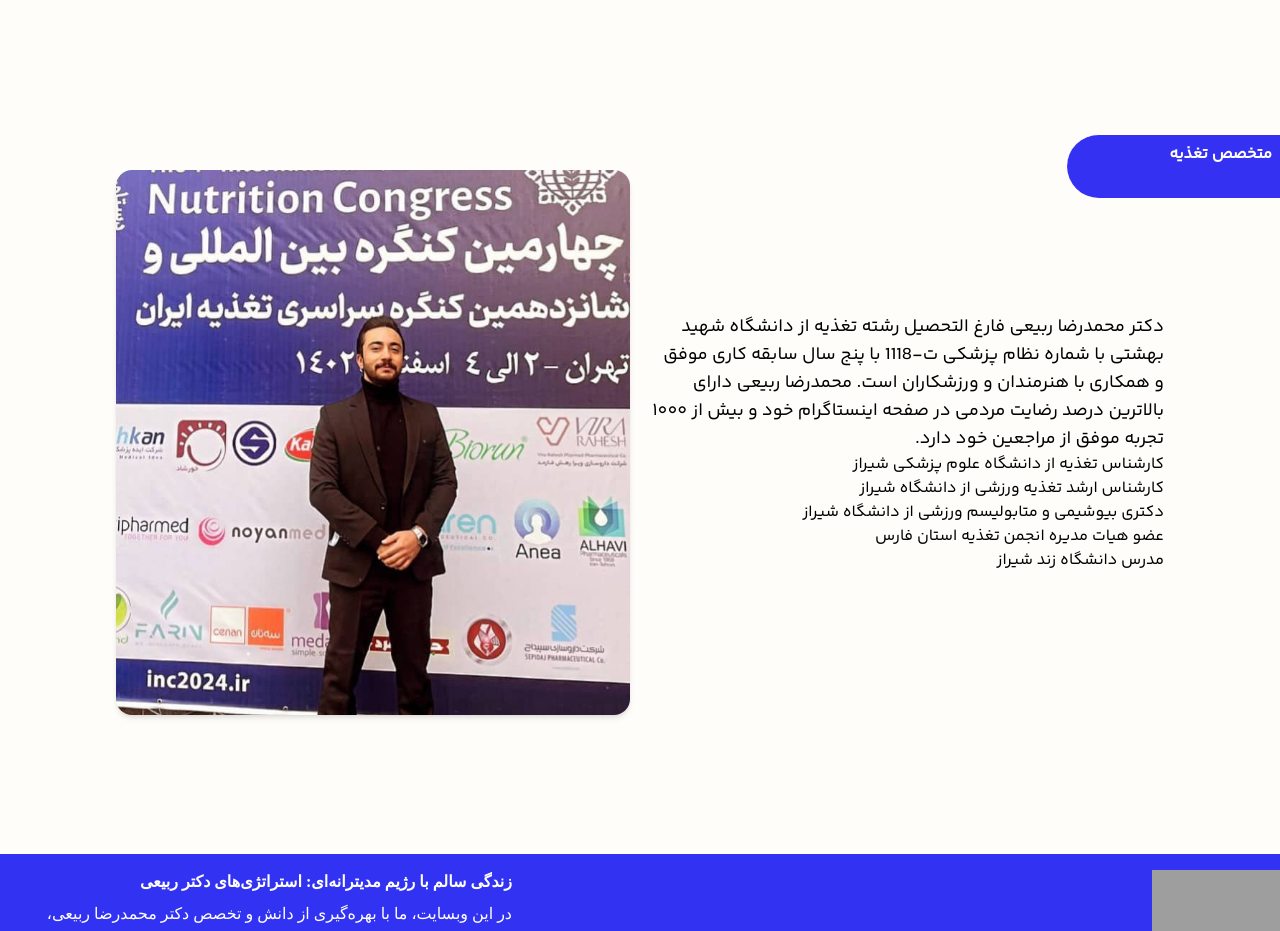
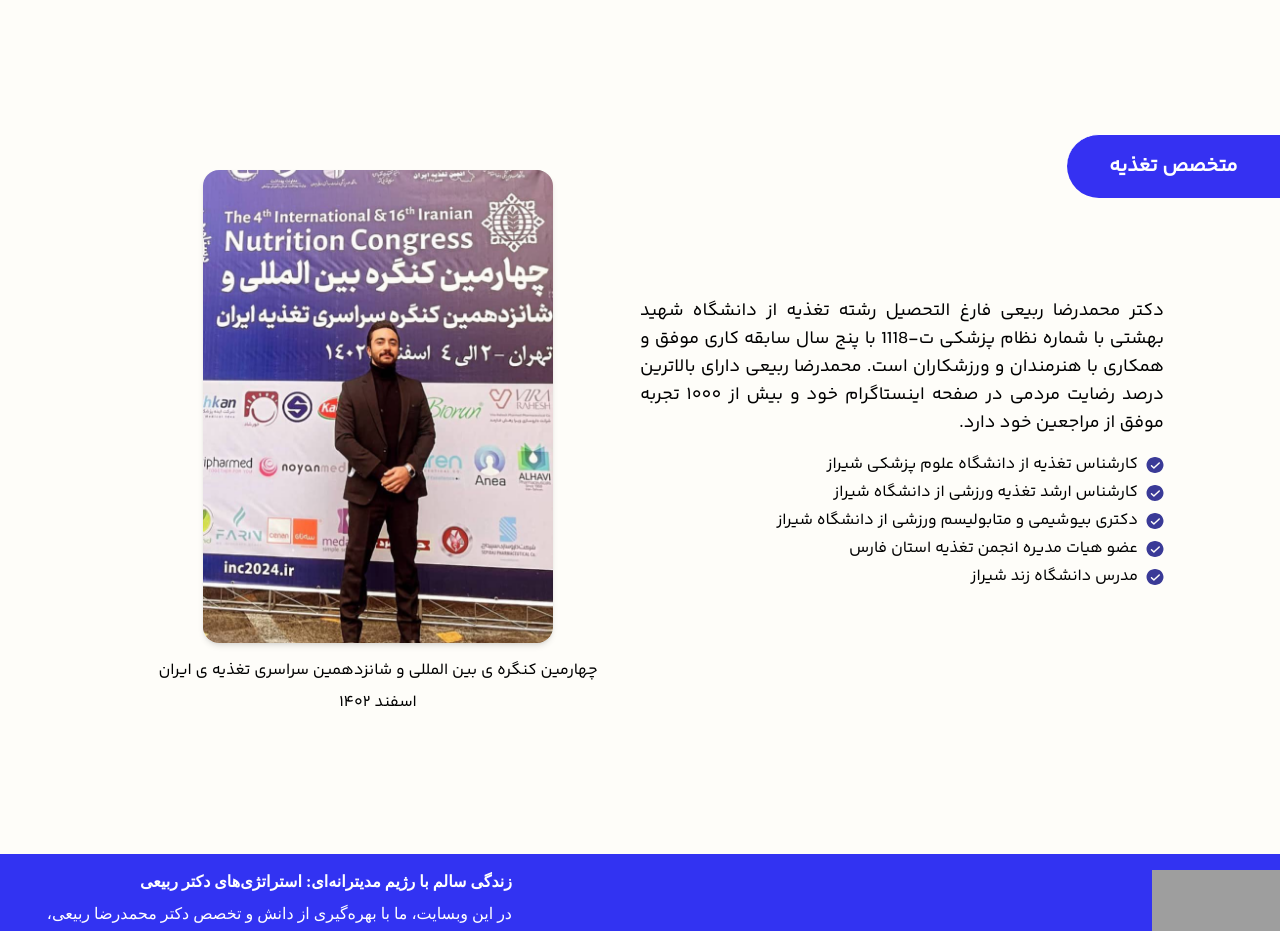
Before and after one commit to ParsaBordbar/Healthcare_Diet, a Next.js app in the folder client/: page / in a window 1280 px wide. Shown: the part 2300-3231 px from the top of the page. Built offline with nearby package versions, Linux system fonts and the light colour scheme; grey boxes are pictures that could not be loaded.

Commit message:
write description for the image of doctor and add items in description of doxtor

```diff
--- a/client/src/components/Dr_Rabiee_Landing_components/Information.tsx
+++ b/client/src/components/Dr_Rabiee_Landing_components/Information.tsx
@@ -1,43 +1,71 @@
 import React from "react";
-import DocPhoto from "../../../public/images/dr.jpeg"
-import Image from 'next/image';
-
-
+import DocPhoto from "../../../public/images/dr.jpeg";
+import Image from "next/image";
+import Check from "/public/svg/check.svg";
 function InformationSection() {
   return (
     <section className="relative h-screen p-5 bg-[#FEFDF9]">
-      <div className="absolute top-20 right-0 w-1/6 h-16 bg-[#3531F2] text-white p-2 rounded-l-full border-t border-white rtl">
-        <h6 className="font-bold flex items-center">
-          متخصص تغذیه
-        </h6>
+      <div className="absolute top-20 right-0 flex items-center w-1/6 h-16 bg-[#3531F2] text-white p-2 rounded-l-full border-t border-white rtl">
+        <h6 className="font-bold w-full text-xl text-center">متخصص تغذیه</h6>
       </div>
       <div className="flex justify-between items-center mx-24 my-24">
-
-        <article className="w-1/2 ml-5 rtl">
-          <h3 className="text-lg">
+        <article className="w-1/2 flex flex-col gap-4 rtl">
+          <h3 className="text-lg text-justify">
             دکتر محمدرضا ربیعی فارغ التحصیل رشته تغذیه از دانشگاه شهید بهشتی با
             شماره نظام پزشکی ت-1118 با پنج سال سابقه کاری موفق و همکاری با
             هنرمندان و ورزشکاران است. محمدرضا ربیعی دارای بالاترین درصد رضایت
             مردمی در صفحه اینستاگرام خود و بیش از ۱۰۰۰ تجربه موفق از مراجعین خود
             دارد.
           </h3>
-          <ul className="list-disc pl-5">
-            <li>کارشناس تغذیه از دانشگاه علوم پزشکی شیراز</li>
-            <li>کارشناس ارشد تغذیه ورزشی از دانشگاه شیراز</li>
-            <li>دکتری بیوشیمی و متابولیسم ورزشی از دانشگاه شیراز</li>
-            <li>عضو هیات مدیره انجمن تغذیه استان فارس</li>
-            <li>مدرس دانشگاه زند شیراز</li>
+          <ul className="text-justify flex flex-col gap-1 pl-5">
+            <li className="flex items-center gap-2">
+              <Check />
+              <p>کارشناس تغذیه از دانشگاه علوم پزشکی شیراز</p>
+            </li>
+            <li className="flex items-center gap-2">
+              <Check />
+              <p>کارشناس ارشد تغذیه ورزشی از دانشگاه شیراز </p>
+            </li>
+            <li className="flex items-center gap-2">
+              <Check />
+              <p>دکتری بیوشیمی و متابولیسم ورزشی از دانشگاه شیراز </p>
+            </li>
+            <li className="flex items-center gap-2">
+              <Check />
+              <p>عضو هیات مدیره انجمن تغذیه استان فارس</p>
+            </li>
+            <li className="flex items-center gap-2">
+              <Check />
+              <p>مدرس دانشگاه زند شیراز</p>
+            </li>
           </ul>
         </article>
-        <div className="w-1/2 overflow-hidden h-[545px] rounded-2xl shadow-md">
+        <div className="flex flex-col h-[545px] items-center w-1/2 ">
+          <div className="w-2/3 overflow-hidden  rounded-2xl shadow-md">
+            <Image
+              src={DocPhoto}
+              alt="Doctor Information"
+              className="w-full h-full object-cover"
+              width={5000}
+              height={5000}
+            />
+          </div>
+          <section className="flex flex-col mt-4 gap-2 items-center">
+            <p>چهارمین کنگره ی بین المللی و شانزدهمین سراسری تغذیه ی ایران</p>
+            <p>اسفند ۱۴۰۲</p>
+          </section>
+        </div>
+        {/* <div className="w-1/2 h-[545px] flex flex-col gap-3 items-center  shadow-md">
           <Image
             src={DocPhoto}
             alt="Doctor Information"
-            className="w-full h-full object-cover"
+            className="w-full h-full rounded-2xl object-cover"
             width={5000}
             height={5000}
           />
-        </div>
+          <p>چهارمین کنگره ی بین المللی و شانزدهمین سراسری تغذیه ی ایران</p>
+          <p>اسفند ۱۴۰۲</p>
+        </div> */}
       </div>
     </section>
   );
```
